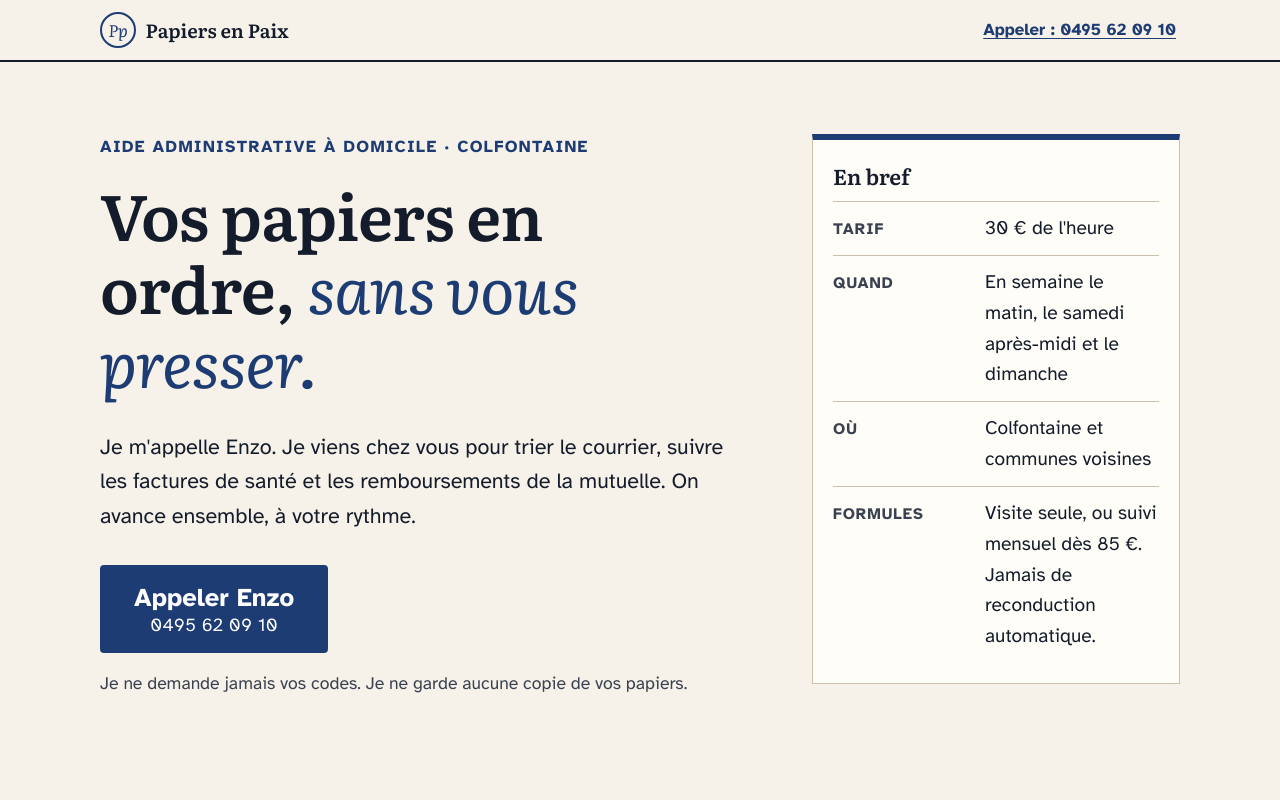
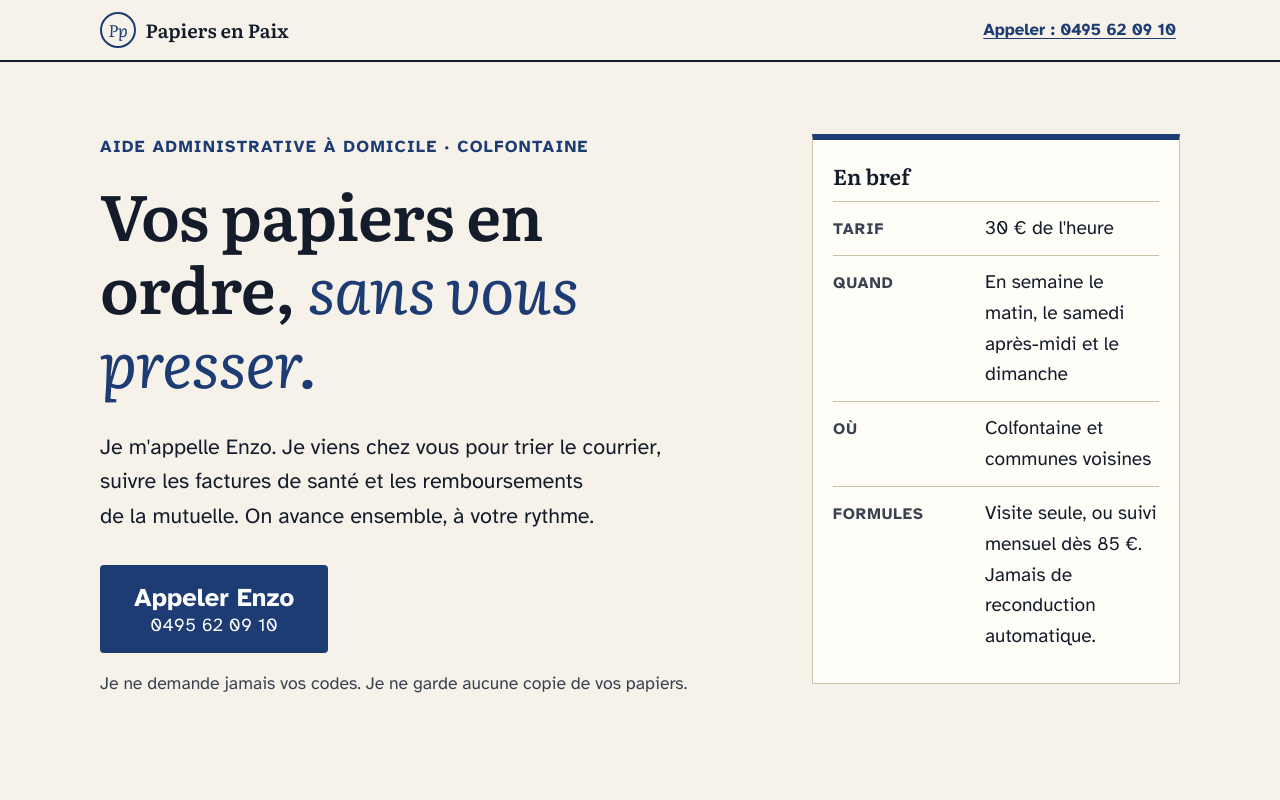
Before and after one commit to 4s7dnm4gjy-cell/Bot-claude, a plain HTML site: page site-conciergerie/index.html in a window 1280 px wide. Shown: the top 800 px of the page. Drawn offline with Linux system fonts and the light colour scheme.

Commit message:
Accroche : retour à la ligne équilibré, sans trou
Co-Authored-By: Claude Opus 5.5 <noreply@anthropic.com>
Claude-Session: https://claude.ai/code/session_01Sg96BmNtDJQFqZpdNy2hHf

```diff
--- a/site-conciergerie/css/style.css
+++ b/site-conciergerie/css/style.css
@@ -258,7 +258,7 @@ strong { font-weight: 700; }
   color: var(--accent);
 }
 .entete__accroche { font-size: 1.35rem; margin-bottom: 2rem; }
-.insecable { white-space: nowrap; }
+.entete__accroche { text-wrap: balance; }
 .entete__rassurance {
   margin: 1rem 0 0;
   font-size: 1.1rem;
--- a/site-conciergerie/index.html
+++ b/site-conciergerie/index.html
@@ -54,7 +54,7 @@
         <div>
           <p class="entete__surtitre">Aide administrative à domicile · Colfontaine</p>
           <h1>Vos papiers en ordre, <em>sans vous presser.</em></h1>
-          <p class="entete__accroche">Je m'appelle Enzo. Je viens chez vous pour trier le courrier, suivre les factures de santé et <span class="insecable">les remboursements de la mutuelle</span>. On avance ensemble, à votre rythme.</p>
+          <p class="entete__accroche">Je m'appelle Enzo. Je viens chez vous pour trier le courrier, suivre les factures de santé et les remboursements de la mutuelle. On avance ensemble, à votre rythme.</p>
           <a class="bouton bouton--grand" href="tel:+32495620910">
             Appeler Enzo
             <span class="bouton__detail">0495&nbsp;62&nbsp;09&nbsp;10</span>
```
